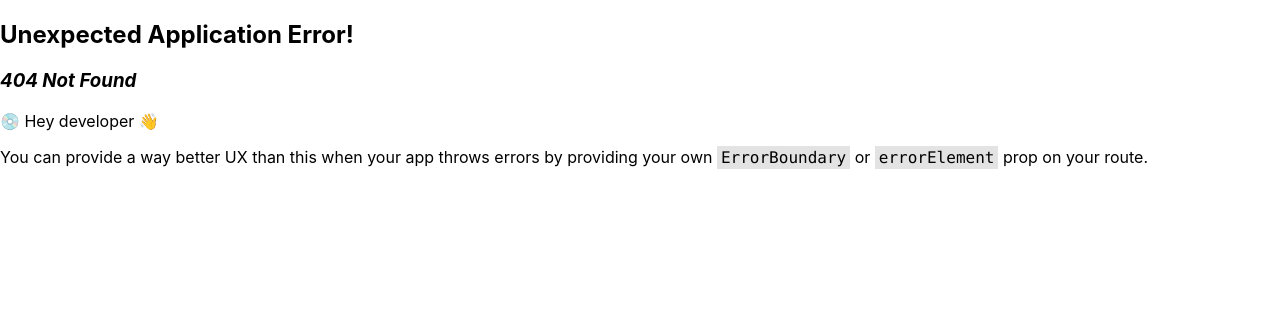
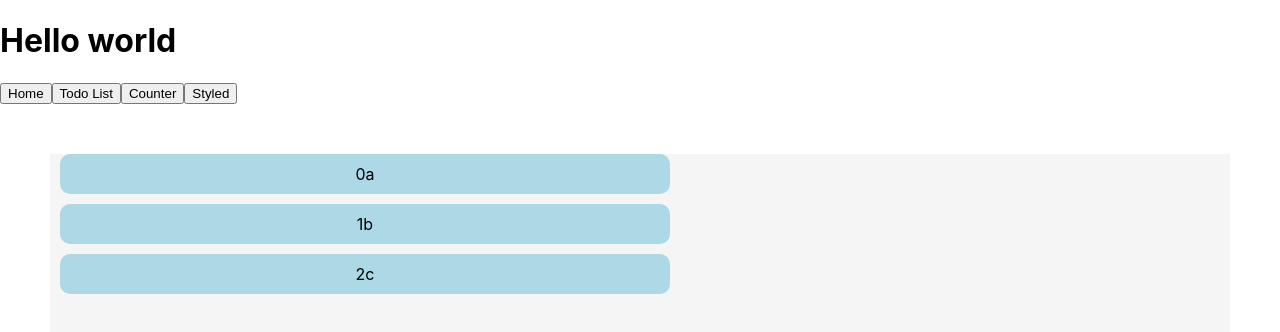
Before and after one commit to HugoLMTY/reactjs_ToDo, a React (Create React App) app: page /styled in a window 1280 px wide. Before the commit this address had no page. Shown: the top 332 px of the page. Built offline with nearby package versions, Linux system fonts and the light colour scheme.

Commit message:
styled component

```diff
--- a/package.json
+++ b/package.json
@@ -11,6 +11,7 @@
     "@testing-library/jest-dom": "^5.16.5",
     "@testing-library/react": "^13.4.0",
     "@testing-library/user-event": "^13.5.0",
+    "axios": "^1.2.0",
     "bootstrap": "^5.2.2",
     "react": "^18.2.0",
     "react-beautiful-dnd": "^13.1.1",
@@ -20,6 +21,7 @@
     "react-scripts": "5.0.1",
     "router-dom": "^2.2.9",
     "sass": "^1.56.1",
+    "styled-components": "^5.3.6",
     "sweetalert2": "^11.6.9",
     "sweetalert2-react-content": "^5.0.7",
     "web-vitals": "^2.1.4"
--- a/src/App.js
+++ b/src/App.js
@@ -1,24 +1,6 @@
-// import './App.css';
+import React from 'react';
 
-import Header from './pages/header';
-import TodoList from './pages/todoTable';
-// // import Navigator from './config/routes';
-
-// function App() {
-// 	return (
-// 		<div>
-// 			<Header />
-// 			<TodoList />
-
-// 			{/* <Navigator /> */}
-
-// 		</div>
-// 	)
-// }
-
-// export default App;
-
-
+import Nav from './components/nav';
 
 import { RouterProvider } from "react-router-dom";
 import router from "./config/router";
@@ -27,9 +9,10 @@ export default function App() {
 	return (
 		<div>
 
-		<RouterProvider router={router}>
-			<Header />
-		</RouterProvider>
+			{/* <Nav /> */}
+
+			<RouterProvider router={router}>
+			</RouterProvider>
 		</div>
 	)
 }
--- a/src/components/cards/ticket.js
+++ b/src/components/cards/ticket.js
@@ -1,23 +1,35 @@
 import React, { useState } from 'react';
 
-const Ticket = (ticket) => {
+import { Draggable } from 'react-beautiful-dnd';
+import styled from 'styled-components';
+
+import Swal from 'sweetalert2'
+import withReactContent from 'sweetalert2-react-content'
+const swal = withReactContent(Swal)
+
+const Ticket = ({ text = "ok", index = -1 }) => {
 	const [ state, setstate ] = useState(null)
 
-	const {
-		title = "New ticket",
-		description = "No description",
-		status = "Created"
-	} = ticket
-
 	return (
-		<div>
-			<h1> { title } </h1>
-			<p> { description } </p>
-			<p> { status } </p>
-
-			<button > Edit </button>
-		</div>
+		<Row>
+			{ index }
+			{ text }
+		</Row>
 	)
 }
 
+const Row = styled.div`
+
+	width: 50%;
+
+	margin: 10px;
+	padding: 10px;
+
+	text-align: center;
+	border-radius: 10px;
+
+	background: lightblue;
+
+`
+
 export default Ticket;
--- a/src/pages/nav/index.js
+++ b/src/components/nav/index.js
@@ -8,12 +8,16 @@ const pages = [
 	},
 	{
 		name: "Todo List",
-		path: "/"
+		path: "/todo"
 	},
 	{
 		name: "Counter",
 		path: "/counter"
 	},
+	{
+		name: "Styled",
+		path: "/styled"
+	}
 ]
 
 
--- a/src/pages/counter/index.js
+++ b/src/pages/counter/index.js
@@ -1,5 +1,5 @@
 import React, { useState, useEffect } from "react";
-import Nav from "../nav";
+import Nav from "../../components/nav";
 
 const Counter = () => {
 	const [ count, setCount ] = useState(0);
--- /dev/null
+++ b/src/pages/home/index.js
@@ -0,0 +1,29 @@
+import React, { useState, useEffect } from "react";
+import Nav from "../../components/nav";
+
+const Home = () => {
+	const [ state, setState ] = useState(0);
+
+	useEffect(() => {
+
+	}, [ state ])
+
+
+	return (
+		<div>
+			<h1> Home </h1>
+
+			<Nav />
+
+
+			<ul>
+				<li> <a href="/todo"> Todo List </a> </li>
+				<li> <a href="/counter"> Counter </a> </li>
+
+			</ul>
+
+		</div>
+	)
+}
+
+export default Home
--- /dev/null
+++ b/src/pages/styled/index.js
@@ -0,0 +1,64 @@
+import axios from "axios";
+import React, { useEffect, useState } from "react";
+import styled from "styled-components";
+import Ticket from "../../components/cards/ticket";
+
+import Nav from '../../components/nav';
+
+const Styled = () => {
+
+	const [ sentences, setSentences ] = useState(["a", "b", "c"])
+
+	useEffect(() => {
+		axios
+			.get('http://localhost:3001/')
+			.then(res => {
+				// setSentences(res.data)
+			})
+			.catch(err => {
+				console.log(err)
+			})
+
+	})
+
+	try {
+		return (
+			<div>
+				<h1> Hello world </h1>
+
+				<Nav />
+
+
+				<Container>
+				{
+					sentences.map((text, index) => {
+						return <Ticket key={index} text={text} index={index}/>
+					})
+				}
+				</Container>
+
+			</div>
+		)
+
+	} catch(err) {
+		console.log(err)
+	}
+}
+
+const Container = styled.div`
+	height: 75vh;
+
+	margin: 50px;
+
+	background-color: whitesmoke;
+`
+
+const Button = styled.button`
+	background-color: red;
+	color: white;
+	border-radius: 5px;
+	margin: 20px;
+	padding: 20px;
+`
+
+export default Styled;
--- a/src/pages/todoTable/index.js
+++ b/src/pages/todoTable/index.js
@@ -2,7 +2,7 @@
 import React, { useState, useEffect } from 'react'
 
 //? Imports
-import Nav from '../nav'
+import Nav from '../../components/nav'
 import './style.css'
 
 //? Packages
```
Also changed, not shown: src/config/router.js (+5 -4 lines), src/pages/header/index.js (+0 -15 lines), src/pages/todo/index.js (deleted, +0 -117 lines), 1 other file (tests, documents, lock files or other folders).
